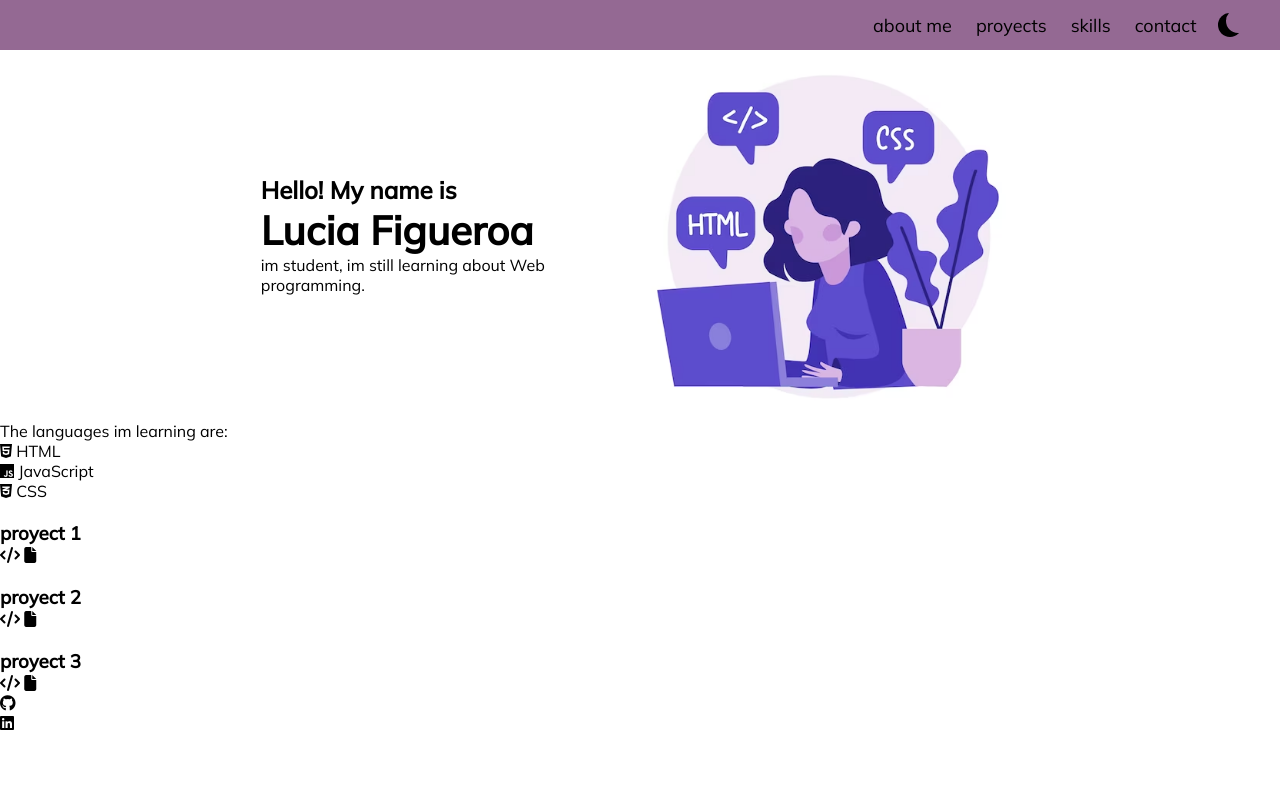
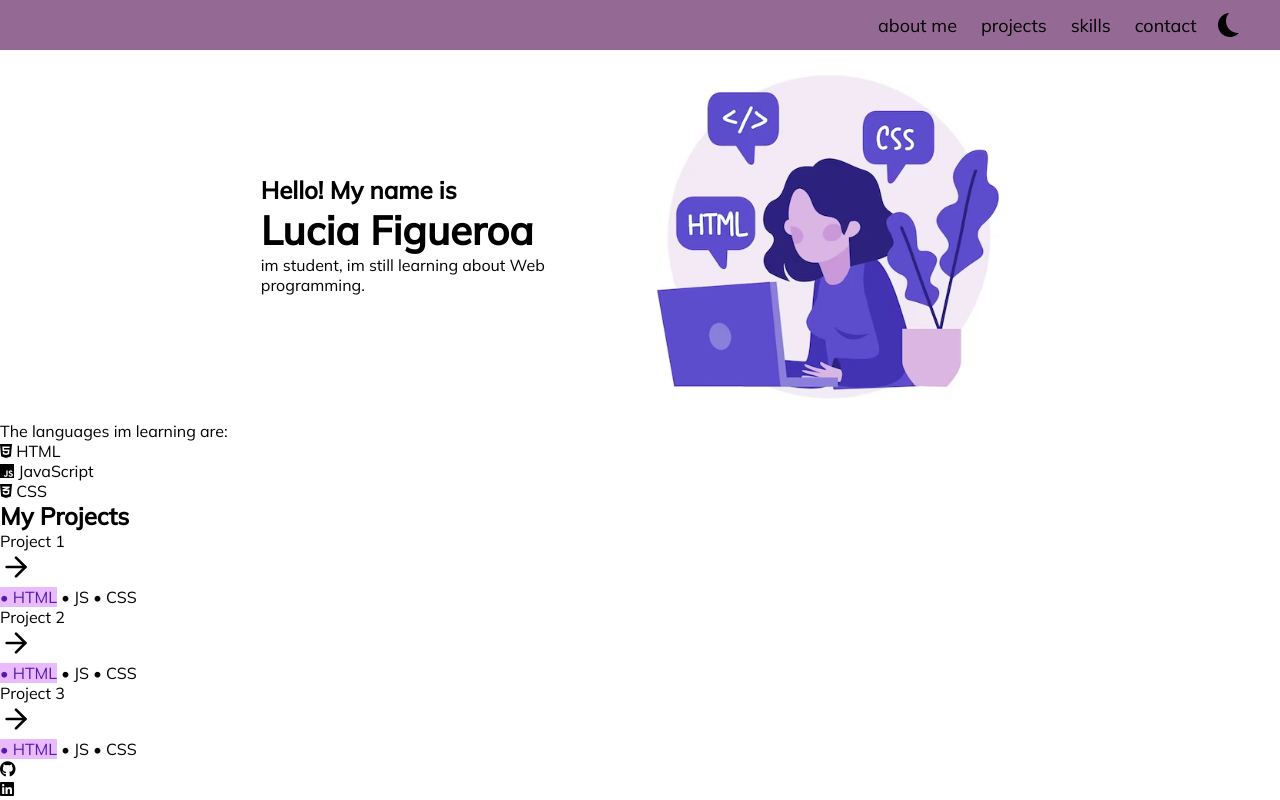
Before and after one commit to luufigueroa8/portfolio, a plain HTML site: page index.html in a window 1280 px wide. Drawn offline with Linux system fonts and the light colour scheme.

Commit message:
Update index.html

```diff
--- a/index.html
+++ b/index.html
@@ -21,7 +21,7 @@
             <!-- barra de navegacion -->
             <ul class="barra">
                 <li><a href="#aboutme">about me</a></li>
-                <li><a href="#proyects">proyects</a></li>
+                <li><a href="#projects">projects</a></li>
                 <li><a href="#skills">skills</a></li>
                 <li><a href="#contact">contact</a></li>
             </ul>
@@ -60,27 +60,79 @@
             CSS
         </article>
     </section>
-    <section id="proyects">
+
+    <h2 class="tittle">My Projects</h2>
+    <section id="projects">
         <!-- proyectos -->
-        <article>
-            <img src="" alt="" srcset="">
-            <h3>proyect 1</h3>
-            <a href="#proyect"> <i class="fa-solid fa-code"></i></a>
-            <a href="#proyect"> <i class="fa-solid fa-file"></i></a>
+        <article class="article-wrapper">
+            <div class="rounded-lg container-project">
+            </div>
+            <div class="project-info">
+                <div class="flex-pr">
+                    <div class="project-title text-nowrap">Project 1</div>
+                    <div class="project-hover">
+                        <svg style="color: black;" xmlns="http://www.w3.org/2000/svg" width="2em" height="2em"
+                            color="black" stroke-linejoin="round" stroke-linecap="round" viewBox="0 0 24 24"
+                            stroke-width="2" fill="none" stroke="currentColor">
+                            <line y2="12" x2="19" y1="12" x1="5"></line>
+                            <polyline points="12 5 19 12 12 19"></polyline>
+                        </svg>
+                    </div>
+                </div>
+                <div class="types">
+                    <span style="background-color: rgba(204, 96, 247, 0.43); color: rgb(85, 27, 177);"
+                        class="project-type">• HTML</span>
+                    <span class="project-type">• JS</span>
+                    <span class="project-type">• CSS</span>
+                </div>
+            </div>
         </article>
-        <article>
-            <img src="" alt="" srcset="">
-            <h3>proyect 2</h3>
-            <a href="#proyect"> <i class="fa-solid fa-code"></i></a>
-            <a href="#proyect"> <i class="fa-solid fa-file"></i></a>
+        <article class="article-wrapper">
+            <div class="rounded-lg container-project">
+            </div>
+            <div class="project-info">
+                <div class="flex-pr">
+                    <div class="project-title text-nowrap">Project 2</div>
+                    <div class="project-hover">
+                        <svg style="color: black;" xmlns="http://www.w3.org/2000/svg" width="2em" height="2em"
+                            color="black" stroke-linejoin="round" stroke-linecap="round" viewBox="0 0 24 24"
+                            stroke-width="2" fill="none" stroke="currentColor">
+                            <line y2="12" x2="19" y1="12" x1="5"></line>
+                            <polyline points="12 5 19 12 12 19"></polyline>
+                        </svg>
+                    </div>
+                </div>
+                <div class="types">
+                    <span style="background-color: rgba(204, 96, 247, 0.43); color: rgb(85, 27, 177);"
+                        class="project-type">• HTML</span>
+                    <span class="project-type">• JS</span>
+                    <span class="project-type">• CSS</span>
+                </div>
+            </div>
         </article>
-        <article>
-            <img src="" alt="" srcset="">
-            <h3>proyect 3</h3>
-            <a href="#proyect"> <i class="fa-solid fa-code"></i></a>
-            <a href="#proyect"> <i class="fa-solid fa-file"></i></a>
+        <article class="article-wrapper">
+            <div class="rounded-lg container-project">
+            </div>
+            <div class="project-info">
+                <div class="flex-pr">
+                    <div class="project-title text-nowrap">Project 3</div>
+                    <div class="project-hover">
+                        <svg style="color: black;" xmlns="http://www.w3.org/2000/svg" width="2em" height="2em"
+                            color="black" stroke-linejoin="round" stroke-linecap="round" viewBox="0 0 24 24"
+                            stroke-width="2" fill="none" stroke="currentColor">
+                            <line y2="12" x2="19" y1="12" x1="5"></line>
+                            <polyline points="12 5 19 12 12 19"></polyline>
+                        </svg>
+                    </div>
+                </div>
+                <div class="types">
+                    <span style="background-color: rgba(204, 96, 247, 0.43); color: rgb(85, 27, 177);"
+                        class="project-type">• HTML</span>
+                    <span class="project-type">• JS</span>
+                    <span class="project-type">• CSS</span>
+                </div>
         </article>
-    </section>
+
 
     <section id="contact">
         <!-- contacto -->
```
